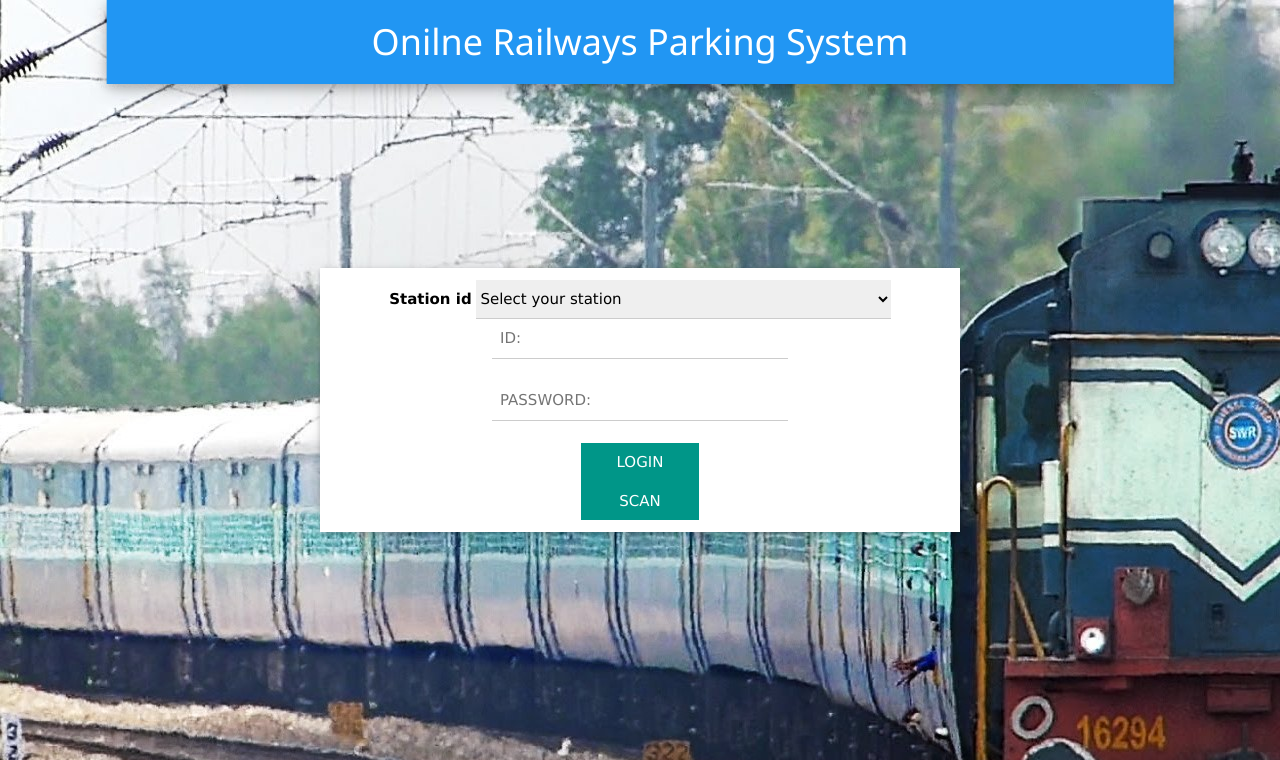
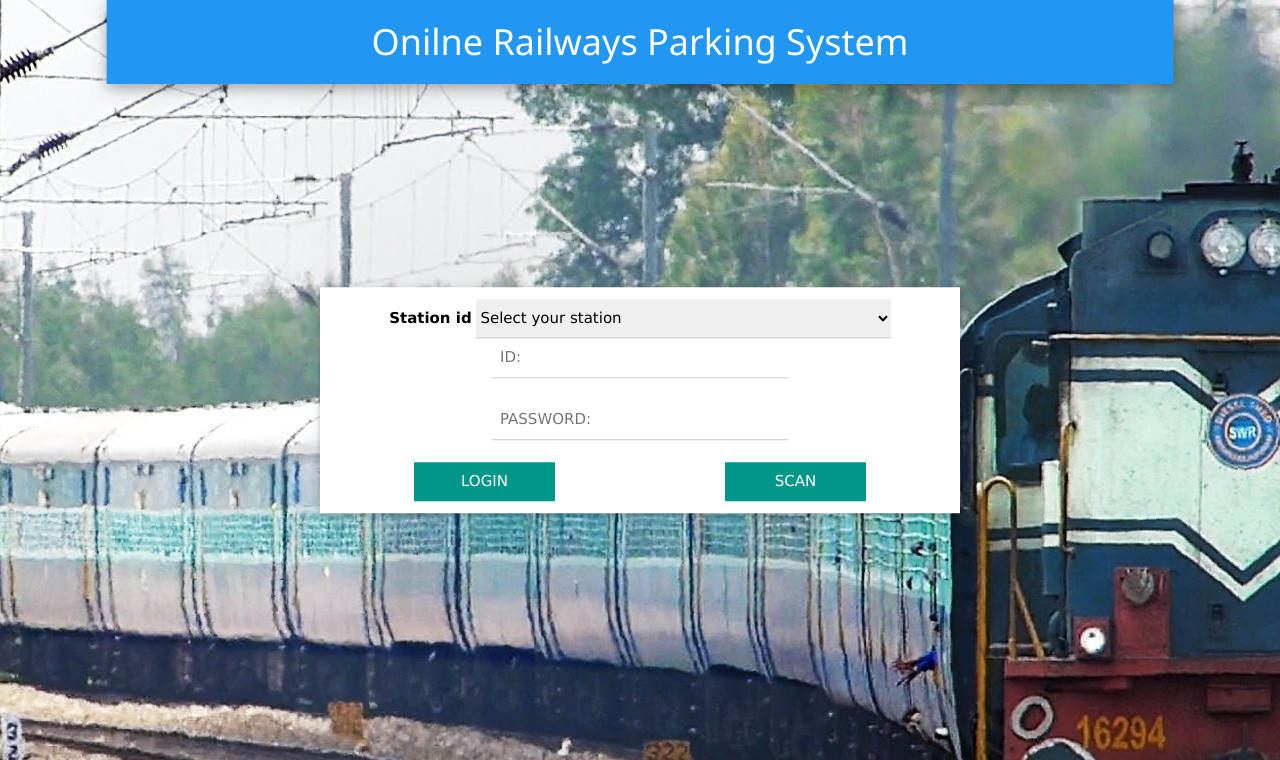
Before and after one commit to Nit-S/ORPS-server-terminal, a PHP site: page /login.html in a window 1280 px wide. Shown: the top 760 px of the page. Run offline with PHP 8.4, Linux system fonts and the light colour scheme; data comes from the database, SQL or seed files in the repository; some libraries are stand-ins or nearby versions.

Commit message:
Report Added

```diff
--- a/login.html
+++ b/login.html
@@ -87,9 +87,14 @@
 </select><br>
 <input type="text" class="w3-input w3-animate-input" style="width:50%"  id="eid" placeholder="ID:"/><br>
 <input type="password" class="w3-input w3-animate-input" style="width:50%" id="epw" placeholder="PASSWORD:"><br>
-<BUTTON class="w3-button w3-block w3-teal" style="width:20%"  onclick="login()">LOGIN</BUTTON>
-<BUTTON class="w3-button w3-block w3-teal" style="width:20%"  onclick="">SCAN</BUTTON>
-
+<div class="row" align="center">
+<div class="col-md-6" align="center">
+<button class="w3-button w3-block w3-teal" style="width:50%"  onclick="login()">LOGIN</button>
+</div>
+<div class="col-md-6" align="center">
+<button class="w3-button w3-block w3-teal" style="width:50%"  onclick="">SCAN</button>
+</div>
+</div>
 </div>
 
 <div id="message" align="center" ></div>
@@ -177,7 +182,7 @@
 	<input type="text" class="w3-input w3-animate-input" style="width:50%" name="vehiclecolor" id="vehiclecolor" placeholder="colour"/>
 	</div>
 	</div>
-	<button class="w3-button  w3-teal" style="width:30%" name="getbooking" onclick="getBooking()" >Book</button>
+	<button class="w3-button  w3-teal" style="width:30%" name="getbooking" onclick="getBooking()">Book</button>
 	<button class="w3-button  w3-teal" style="width:30%" name="reset" onclick="reset()">reset</button>
 
 	</div>
```
Also changed, not shown: checkBooking.php (+5 -3 lines), 2 other files.
